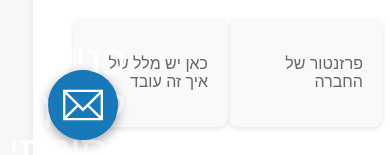
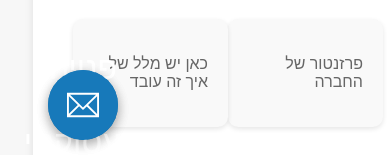
Before and after one commit to RafiGabizon/Re-pro, a React (Create React App) app: page /Employers in a window 390 px wide. Shown: the part 689-844 px from the top of the page. Built offline with nearby package versions, Linux system fonts and the light colour scheme; the HTML template or start-up script is replaced by a standard one.

Commit message:
contact advisor updates

```diff
--- a/src/styles/contactAdvisor.css
+++ b/src/styles/contactAdvisor.css
@@ -283,7 +283,7 @@ textarea {
   .consultant-button {
     width: 70px;
     height: 70px;
-    font-size: 2.5em;
+    font-size: 2em;
     bottom: 15px;
     left: 15px;
   }
```
